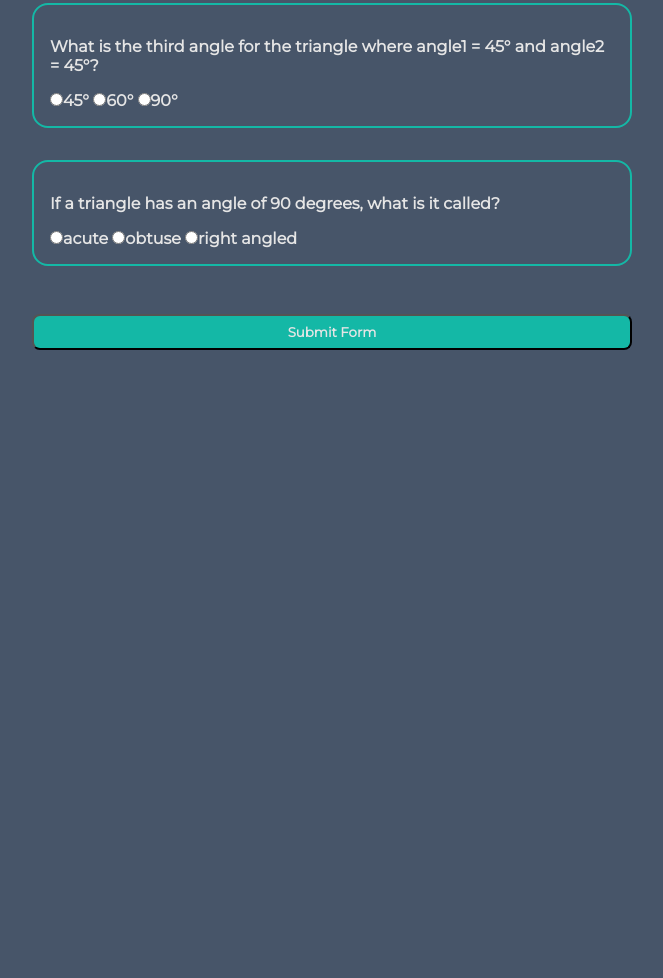
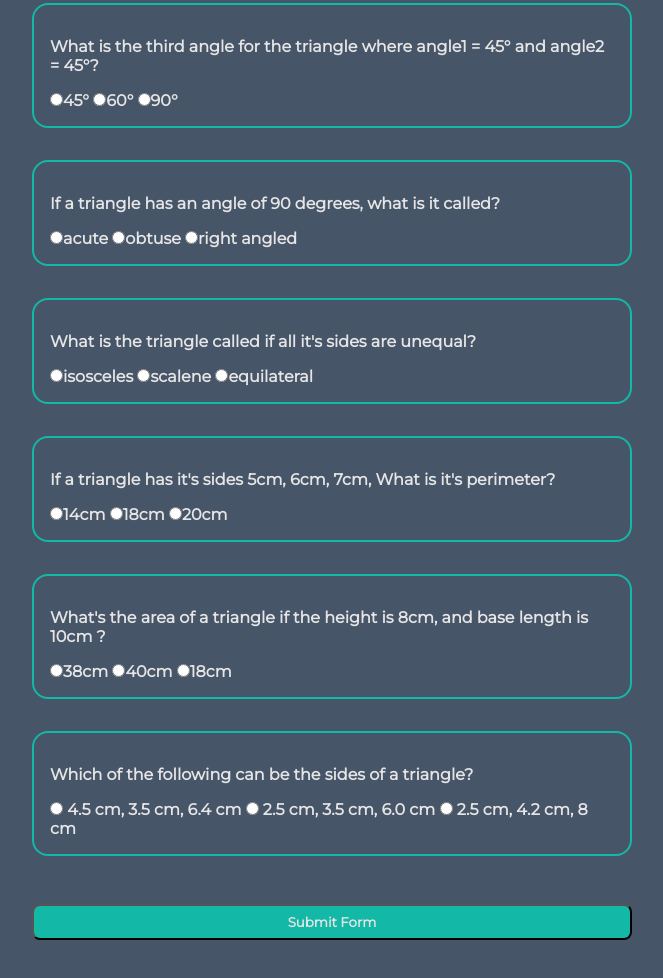
Before and after one commit to vyshnavi-koleti/mark12-fun-with-triangles, a plain HTML site: page quiz.html in a window 1280 px wide. Shown: the part 156-1134 px from the top of the page, without its empty margins (308-971 px from the left). Before the commit the page ends 800 px from the top, so only its background shows below. Drawn offline with Linux system fonts and the light colour scheme.

Commit message:
docs:questions

```diff
--- a/quiz.html
+++ b/quiz.html
@@ -33,6 +33,30 @@
                 <label><input class="input-radio" type="radio" name="question2" value="obtuse" />obtuse</label>
                 <label><input class="input-radio" type="radio" name="question2" value="right angled" />right angled</label>
             </div>
+            <div class="container-question">
+                <p>What is the triangle called if all it's sides are unequal?</p>
+                <label><input type="radio" name="question3" value="isosceles" class="input-radio" />isosceles</label>
+                <label><input type="radio" name="question3" value="scalene" class="input-radio" />scalene</label>
+                <label><input type="radio" name="question3" value="equilateral" class="input-radio" />equilateral</label>
+            </div>
+            <div class="container-question">
+                <p>If a triangle has it's sides 5cm, 6cm, 7cm, What is it's perimeter?</p>
+                <label><input type="radio" name="question4" value="14cm" class="input-radio"/>14cm</label>
+                <label><input type="radio" name="question4" value="18cm" class="input-radio" />18cm</label>
+                <label><input type="radio" name="question4" value="20cm" class="input-radio"/>20cm</label>
+            </div>
+            <div class="container-question">
+                <p>What's the area of a triangle if the height is 8cm, and base length is 10cm ?</p>
+                <label><input type="radio" name="question5" value="38cm" class="input-radio" />38cm</label>
+                <label><input type="radio" name="question5" value="40cm" class="input-radio" />40cm</label>
+                <label><input type="radio" name="question5" value="18cm" class="input-radio" />18cm</label>
+            </div>
+            <div class="container-question">
+                <p>Which of the following can be the sides of a triangle?</p>
+                <label><input type="radio" name="question6" value="1." class="input-radio" />  4.5 cm, 3.5 cm, 6.4 cm</label>
+                <label><input type="radio" name="question6" value="2." class="input-radio" />  2.5 cm, 3.5 cm, 6.0 cm</label>
+                <label><input type="radio" name="question6" value="3." class="input-radio" />  2.5 cm, 4.2 cm, 8 cm</label>
+            </div>
         </form>
 
         <button id="submit">Submit Form</button>
--- a/quiz.js
+++ b/quiz.js
@@ -2,7 +2,7 @@ const formQuiz = document.querySelector(".form-quiz");
 const buttonSubmit = document.querySelector("#submit");
 const output = document.querySelector("#output");
 
-const correctAnswers = ['90°', 'right angled'];
+const correctAnswers = ['90°', 'right angled', 'scalene', '18cm', '40cm', '1.'];
 
 buttonSubmit.addEventListener('click', calculateScore);
 
```
